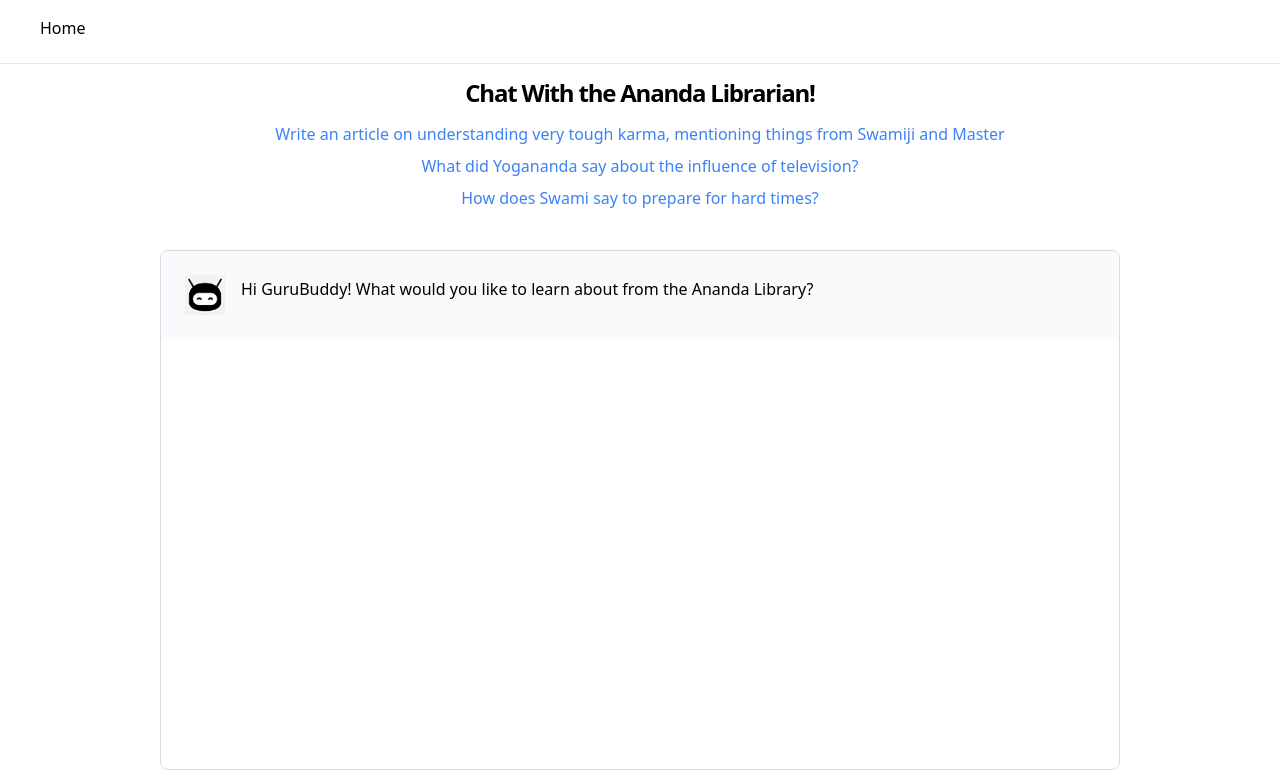
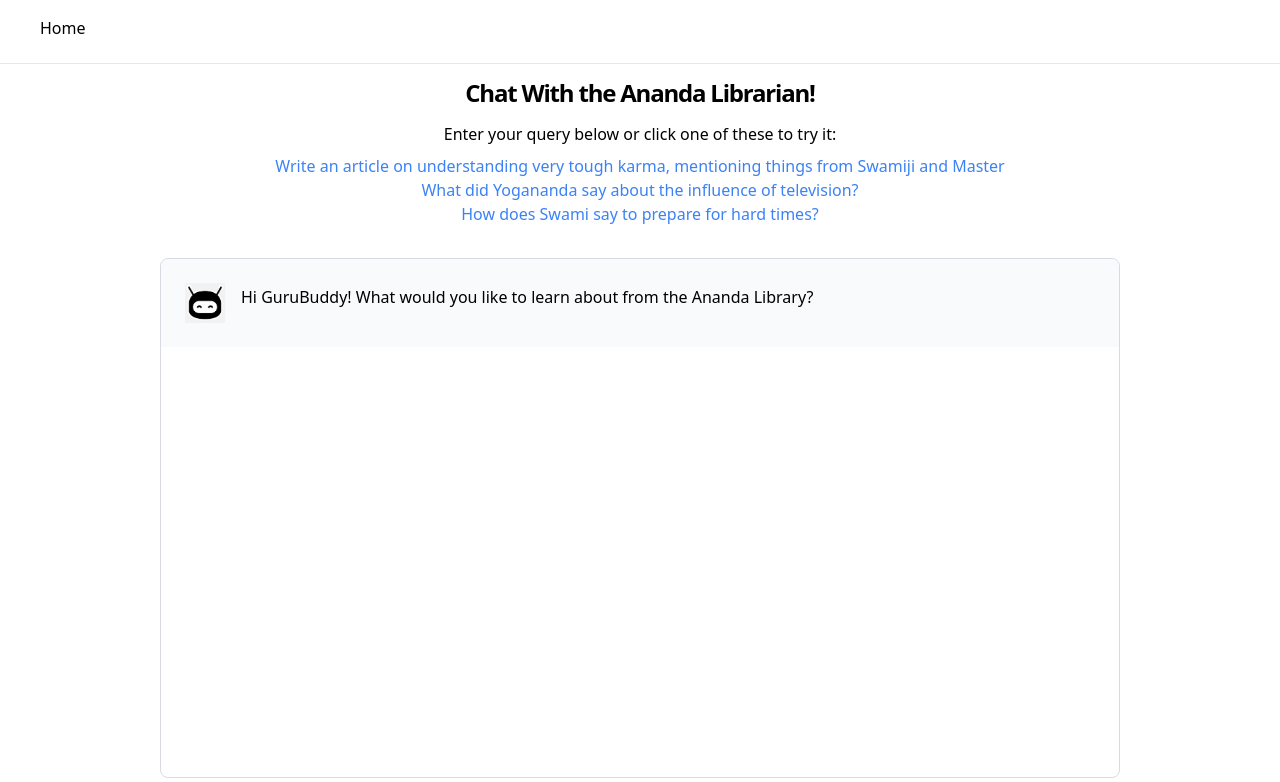
Before and after one commit to mayooear/gpt4-pdf-chatbot-langchain, a Next.js app: page / in a window 1280 px wide. Shown: the top 782 px of the page. Built offline with nearby package versions, Linux system fonts and the light colour scheme.

Commit message:
UI cleanup

```diff
--- a/pages/index.tsx
+++ b/pages/index.tsx
@@ -180,10 +180,11 @@ export default function Home() {
             Chat With the Ananda Librarian!
           </h1>
           <div className="flex flex-col items-center">
+            <p className="mb-2">Enter your query below or click one of these to try it:</p>
             {randomQueries.map((query, index) => (
               <button
                 key={index}
-                className="text-blue-500 hover:underline mb-2"
+                className="text-blue-500 hover:underline mb-0"
                 onClick={() => handleClick(query)}
               >
                 {query}
```
